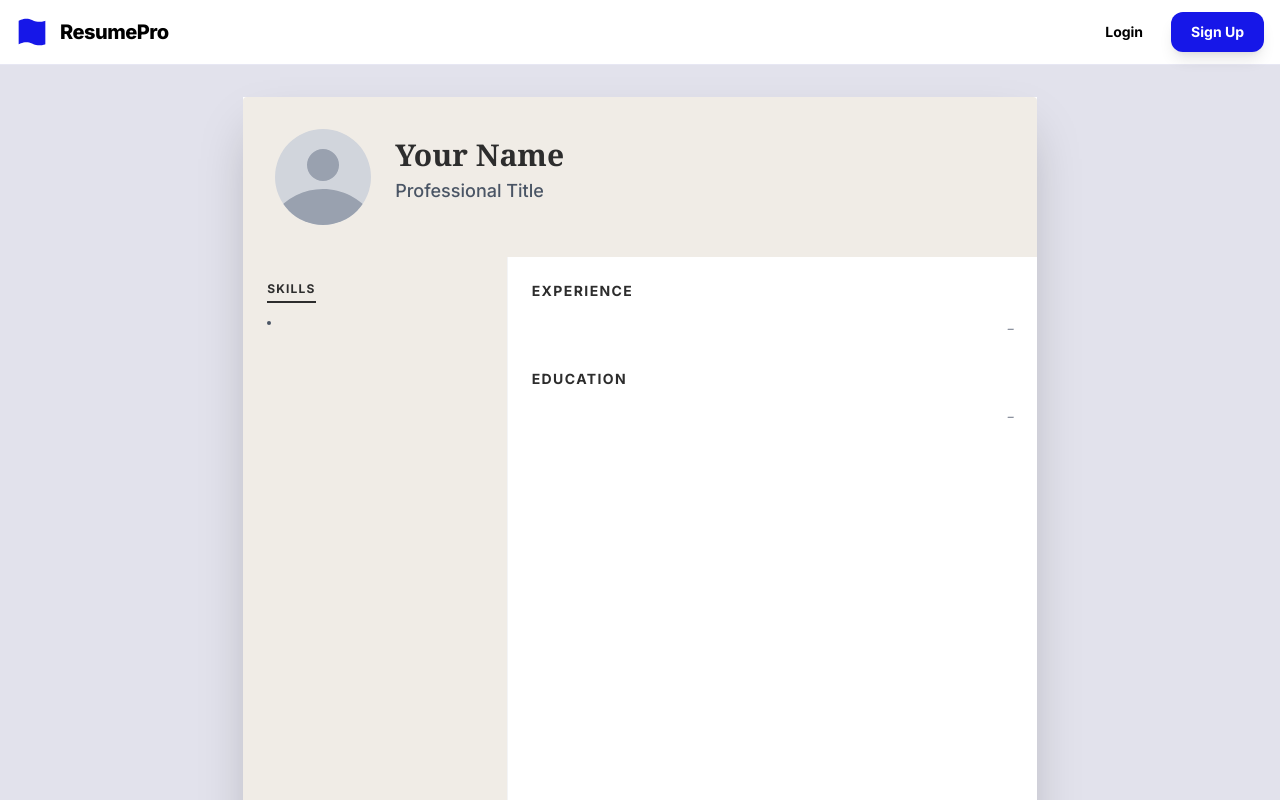
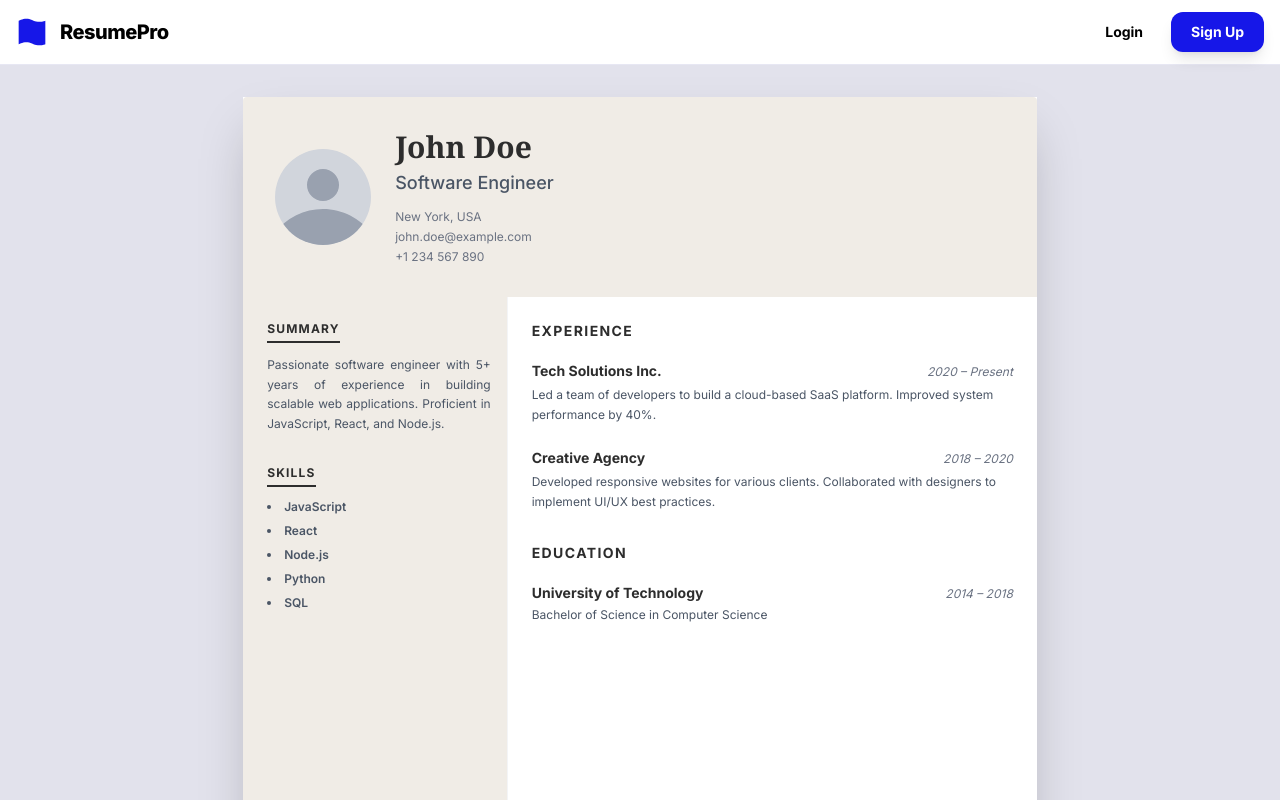
Before and after one commit to helloayushbaliyan/Resume-Builder, a Next.js app: page /preview in a window 1280 px wide. Shown: the top 800 px of the page. Built offline with nearby package versions, Linux system fonts and the light colour scheme.

Commit message:
feat: Implement core resume builder functionality including Redux state management, education and experience forms, and initial resume templates.

```diff
--- a/src/components/forms/Education.jsx
+++ b/src/components/forms/Education.jsx
@@ -21,7 +21,7 @@ function Education() {
       <div className="flex flex-col gap-2 mb-10">
         <div className="flex justify-between items-center">
           <p className="text-sm font-bold uppercase tracking-wider text-[#4c4c9a]">
-            Step 1 of 4
+            Step 2 of 4
           </p>
           <p className="text-sm font-bold text-primary">25% Complete</p>
         </div>
--- a/src/components/forms/Experiences.jsx
+++ b/src/components/forms/Experiences.jsx
@@ -20,7 +20,7 @@ function Experiences() {
       <div className="flex flex-col gap-2 mb-10">
         <div className="flex justify-between items-center">
           <p className="text-sm font-bold uppercase tracking-wider text-[#4c4c9a]">
-            Step 2 of 4
+            Step 3 of 4
           </p>
           <p className="text-sm font-bold text-primary">50% Complete</p>
         </div>
--- a/src/components/templates/Modern.jsx
+++ b/src/components/templates/Modern.jsx
@@ -5,6 +5,67 @@ const Modern = () => {
   const { personal, experience, education, skills } = useSelector(
     (state) => state.resume.resumeData,
   );
+
+  // Dummy Data
+  const dummyPersonal = {
+    name: "John Doe",
+    role: "Software Engineer",
+    email: "john.doe@example.com",
+    phone: "+1 234 567 890",
+    location: "New York, USA",
+    summary:
+      "Passionate software engineer with 5+ years of experience in building scalable web applications. Proficient in JavaScript, React, and Node.js.",
+  };
+
+  const dummyExperience = [
+    {
+      role: "Senior Developer",
+      company: "Tech Solutions Inc.",
+      location: "San Francisco, CA",
+      startDate: "2020",
+      endDate: "Present",
+      description:
+        "Led a team of developers to build a cloud-based SaaS platform. Improved system performance by 40%.",
+    },
+    {
+      role: "Web Developer",
+      company: "Creative Agency",
+      location: "New York, NY",
+      startDate: "2018",
+      endDate: "2020",
+      description:
+        "Developed responsive websites for various clients. Collaborated with designers to implement UI/UX best practices.",
+    },
+  ];
+
+  const dummyEducation = [
+    {
+      school: "University of Technology",
+      degree: "Bachelor of Science in Computer Science",
+      startDate: "2014",
+      endDate: "2018",
+    },
+  ];
+
+  const dummySkills = [
+    { skill: "JavaScript" },
+    { skill: "React" },
+    { skill: "Node.js" },
+    { skill: "Python" },
+    { skill: "SQL" },
+  ];
+
+  // Helper to check if object is empty
+  const isEmpty = (obj) => {
+    return !obj || Object.keys(obj).filter((k) => obj[k]).length === 0;
+  };
+
+  const displayPersonal = isEmpty(personal) ? dummyPersonal : personal;
+  const displayExperience =
+    !experience || experience.length === 0 ? dummyExperience : experience;
+  const displayEducation =
+    !education || education.length === 0 ? dummyEducation : education;
+  const displaySkills = !skills || skills.length === 0 ? dummySkills : skills;
 
   return (
     <div className="w-[210mm] min-w-[210mm] aspect-[1/1.414] bg-white rounded-sm resume-shadow flex flex-col relative overflow-hidden text-[#333]">
@@ -24,15 +85,15 @@ const Modern = () => {
 
         <div className="flex-1">
           <h1 className="text-3xl font-serif font-bold text-[#2d2d2d] mb-1">
-            {personal?.name || "Your Name"}
+            {displayPersonal.name || "Your Name"}
           </h1>
           <p className="text-lg font-medium text-gray-600 mb-3">
-            {personal?.role || "Professional Title"}
+            {displayPersonal.role || "Professional Title"}
           </p>
           <div className="text-xs text-gray-500 space-y-1">
-            {personal?.location && <p>{personal.location}</p>}
-            {personal?.email && <p>{personal.email}</p>}
-            {personal?.phone && <p>{personal.phone}</p>}
+            {displayPersonal.location && <p>{displayPersonal.location}</p>}
+            {displayPersonal.email && <p>{displayPersonal.email}</p>}
+            {displayPersonal.phone && <p>{displayPersonal.phone}</p>}
           </div>
         </div>
       </div>
@@ -41,25 +102,25 @@ const Modern = () => {
         {/* Left Column (Sidebar) */}
         <div className="w-1/3 bg-[#f0ece6] p-6 pr-4 border-r border-gray-100">
           {/* Summary */}
-          {personal?.summary && (
+          {displayPersonal.summary && (
             <div className="mb-8">
               <h3 className="text-xs font-bold uppercase tracking-widest text-[#2d2d2d] mb-3 border-b-2 border-[#2d2d2d] pb-1 w-fit">
                 Summary
               </h3>
               <p className="text-xs text-gray-600 leading-relaxed text-justify">
-                {personal.summary}
+                {displayPersonal.summary}
               </p>
             </div>
           )}
 
           {/* Skills */}
-          {skills && skills.length > 0 && (
+          {displaySkills && displaySkills.length > 0 && (
             <div className="mb-8">
               <h3 className="text-xs font-bold uppercase tracking-widest text-[#2d2d2d] mb-3 border-b-2 border-[#2d2d2d] pb-1 w-fit">
                 Skills
               </h3>
               <ul className="space-y-2">
-                {skills.map((skill, index) => (
+                {displaySkills.map((skill, index) => (
                   <li
                     key={index}
                     className="text-xs list-disc list-inside font-semibold text-gray-600"
@@ -75,13 +136,13 @@ const Modern = () => {
         {/* Right Column (Main Content) */}
         <div className="w-2/3 p-6 pl-6">
           {/* Experience */}
-          {experience && experience.length > 0 && (
+          {displayExperience && displayExperience.length > 0 && (
             <div className="mb-8">
               <h3 className="text-sm font-bold uppercase tracking-widest text-[#2d2d2d] mb-5">
                 Experience
               </h3>
               <div className="space-y-6">
-                {experience.map((exp, index) => (
+                {displayExperience.map((exp, index) => (
                   <div key={index}>
                     <div className="flex justify-between items-baseline mb-1">
                       <h4 className="text-sm font-bold text-[#2d2d2d]">
@@ -102,13 +163,13 @@ const Modern = () => {
           )}
 
           {/* Education */}
-          {education && education.length > 0 && (
+          {displayEducation && displayEducation.length > 0 && (
             <div>
               <h3 className="text-sm font-bold uppercase tracking-widest text-[#2d2d2d] mb-5">
                 Education
               </h3>
               <div className="space-y-4">
-                {education.map((edu, index) => (
+                {displayEducation.map((edu, index) => (
                   <div key={index}>
                     <div className="flex justify-between items-baseline mb-1">
                       <h4 className="text-sm font-bold text-[#2d2d2d]">
--- a/src/components/templates/Simple.jsx
+++ b/src/components/templates/Simple.jsx
@@ -6,57 +6,120 @@ function Simple() {
     (state) => state.resume.resumeData,
   );
 
+  // Dummy Data
+  const dummyPersonal = {
+    name: "John Doe",
+    role: "Software Engineer",
+    email: "john.doe@example.com",
+    phone: "+1 234 567 890",
+    location: "New York, USA",
+    summary:
+      "Passionate software engineer with 5+ years of experience in building scalable web applications. Proficient in JavaScript, React, and Node.js.",
+  };
+
+  const dummyExperience = [
+    {
+      role: "Senior Developer",
+      company: "Tech Solutions Inc.",
+      location: "San Francisco, CA",
+      startDate: "2020",
+      endDate: "Present",
+      description:
+        "Led a team of developers to build a cloud-based SaaS platform. Improved system performance by 40%.",
+    },
+    {
+      role: "Web Developer",
+      company: "Creative Agency",
+      location: "New York, NY",
+      startDate: "2018",
+      endDate: "2020",
+      description:
+        "Developed responsive websites for various clients. Collaborated with designers to implement UI/UX best practices.",
+    },
+  ];
+
+  const dummyEducation = [
+    {
+      school: "University of Technology",
+      degree: "Bachelor of Science in Computer Science",
+      startDate: "2014",
+      endDate: "2018",
+    },
+  ];
+
+  const dummySkills = [
+    { skill: "JavaScript" },
+    { skill: "React" },
+    { skill: "Node.js" },
+    { skill: "Python" },
+    { skill: "SQL" },
+  ];
+
+  // Helper to check if object is empty
+  const isEmpty = (obj) => {
+    return !obj || Object.keys(obj).filter((k) => obj[k]).length === 0;
+  };
+
+  const displayPersonal = isEmpty(personal) ? dummyPersonal : personal;
+  const displayExperience =
+    !experience || experience.length === 0 ? dummyExperience : experience;
+  const displayEducation =
+    !education || education.length === 0 ? dummyEducation : education;
+  const displaySkills = !skills || skills.length === 0 ? dummySkills : skills;
+
   return (
     <div className="w-[210mm] min-w-[210mm] aspect-[1/1.414] bg-white rounded-sm resume-shadow flex flex-col p-10 relative overflow-hidden text-[#333]">
       {/* Header */}
       <div className="text-center border-b-2 border-gray-300 pb-5 mb-5">
         <h1 className="text-3xl font-bold uppercase tracking-wide mb-1">
-          {personal?.name || "Your Name"}
+          {displayPersonal.name || "Your Name"}
         </h1>
         <p className="text-lg font-medium text-gray-600 mb-2">
-          {personal?.role || "Professional Title"}
+          {displayPersonal.role || "Professional Title"}
         </p>
         <div className="flex justify-center items-center gap-3 text-xs text-gray-500 font-medium">
-          {personal?.location && <span>{personal.location}</span>}
-          {personal?.email && (
+          {displayPersonal.location && <span>{displayPersonal.location}</span>}
+          {displayPersonal.email && (
             <>
-              {personal.location && <span>•</span>}
-              <span>{personal.email}</span>
+              {displayPersonal.location && <span>•</span>}
+              <span>{displayPersonal.email}</span>
             </>
           )}
-          {personal?.phone && (
+          {displayPersonal.phone && (
             <>
-              {(personal.location || personal.email) && <span>•</span>}
-              <span>{personal.phone}</span>
+              {(displayPersonal.location || displayPersonal.email) && (
+                <span>•</span>
+              )}
+              <span>{displayPersonal.phone}</span>
             </>
           )}
         </div>
       </div>
 
       {/* Summary */}
-      {personal?.summary && (
+      {displayPersonal.summary && (
         <div className="mb-6 section">
           <h3 className="text-xs font-bold uppercase tracking-widest text-gray-400 mb-2 text-center">
             Summary
           </h3>
           <p className="text-sm text-gray-700 leading-relaxed text-justify">
-            {personal.summary}
+            {displayPersonal.summary}
           </p>
         </div>
       )}
 
       {/* Experience */}
-      {experience && experience.length > 0 && (
+      {displayExperience && displayExperience.length > 0 && (
         <div className="mb-6 section">
           <h3 className="text-xs font-bold uppercase tracking-widest text-gray-400 mb-4 border-b border-gray-100 pb-1 text-center">
             Experience
           </h3>
           <div className="space-y-4">
-            {experience.map((exp, index) => (
+            {displayExperience.map((exp, index) => (
               <div key={index} className="flex flex-col">
                 <div className="flex justify-between items-baseline mb-1">
                   <h4 className="text-sm font-bold text-gray-800">
-                    {exp.role}
+                    {exp.role || exp.position}
                   </h4>
                   <span className="text-xs text-gray-500 whitespace-nowrap">
                     {exp.startDate} – {exp.endDate}
@@ -78,13 +141,13 @@ function Simple() {
       )}
 
       {/* Education */}
-      {education && education.length > 0 && (
+      {displayEducation && displayEducation.length > 0 && (
         <div className="mb-6 section">
           <h3 className="text-xs font-bold uppercase tracking-widest text-gray-400 mb-4 border-b border-gray-100 pb-1 text-center">
             Education
           </h3>
           <div className="space-y-3">
-            {education.map((edu, index) => (
+            {displayEducation.map((edu, index) => (
               <div key={index} className="flex justify-between items-start">
                 <div>
                   <h4 className="text-sm font-bold text-gray-800">
@@ -102,13 +165,13 @@ function Simple() {
       )}
 
       {/* Skills */}
-      {skills && skills.length > 0 && (
+      {displaySkills && displaySkills.length > 0 && (
         <div className="section">
           <h3 className="text-xs font-bold uppercase tracking-widest text-gray-400 mb-3 border-b border-gray-100 pb-1 text-center">
             Skills
           </h3>
           <ul className="grid grid-cols-2 gap-x-6 gap-y-2">
-            {skills.map((skill, index) => (
+            {displaySkills.map((skill, index) => (
               <li
                 key={index}
                 className="text-xs list-disc list-inside text-gray-700"
--- a/src/redux/slices/resumeSlice.js
+++ b/src/redux/slices/resumeSlice.js
@@ -1,7 +1,8 @@
 
 "use client";
 
-import { createSlice } from "@reduxjs/toolkit";
+import { createSlice, nanoid } from "@reduxjs/toolkit";
+
 
 
 const initialState = {
@@ -10,31 +11,9 @@ const initialState = {
 
     resumeData: {
         personal: {},
-        education: [
-            {
-                id: 1,
-                school: "",
-                degree: "",
-                startDate: "",
-                endDate: "",
-            }
-        ],
-        experience: [
-            {
-                id: 1,
-                company: "",
-                position: "",
-                startDate: "",
-                endDate: "",
-                description: "",
-            }
-        ],
-        skills: [
-            {
-                id: 1,
-                skill: "",
-            }
-        ],
+        education: [],
+        experience: [],
+        skills: [],
     },
 };
 
@@ -58,7 +37,7 @@ const resumeSlice = createSlice({
         },
         addEducation(state, action) {
             state.resumeData.education.push({
-                id: state.resumeData.education.length + 1,
+                id: nanoid(),
                 school: "",
                 degree: "",
                 startDate: "",
@@ -74,7 +53,7 @@ const resumeSlice = createSlice({
         },
         addExperience(state, action) {
             state.resumeData.experience.push({
-                id: state.resumeData.experience.length + 1,
+                id: nanoid(),
                 company: "",
                 position: "",
                 startDate: "",
@@ -93,7 +72,7 @@ const resumeSlice = createSlice({
 
         addSkills(state, action) {
             state.resumeData.skills.push({
-                id: state.resumeData.skills.length + 1,
+                id: nanoid(),
                 skill: "",
             })
         },
```
